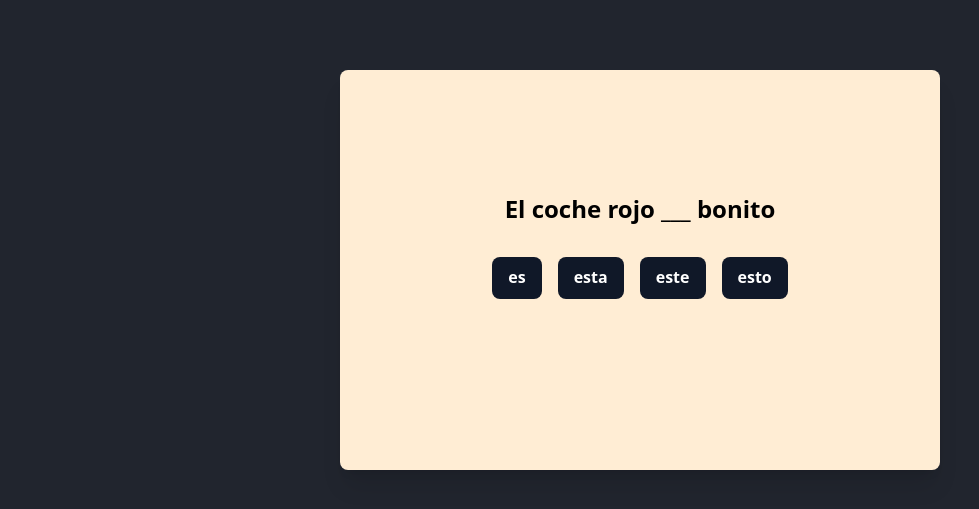
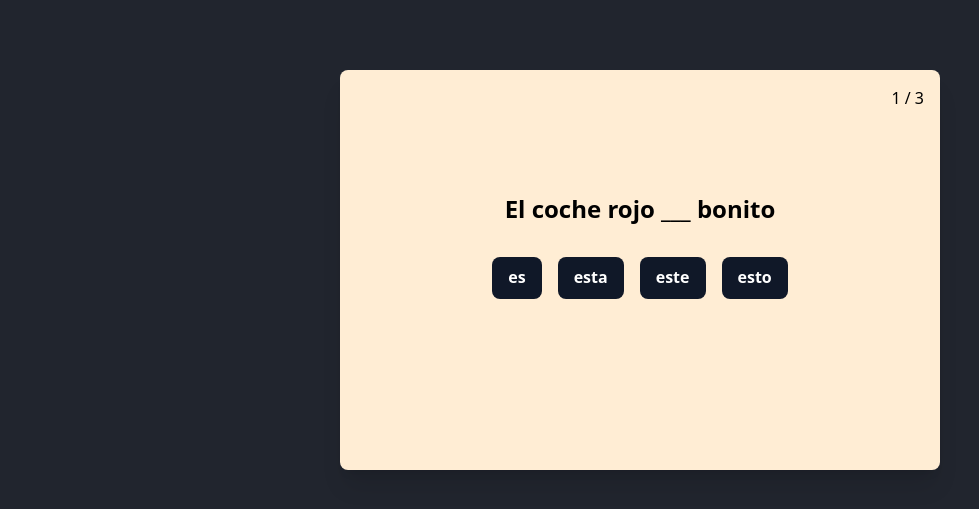
Before and after one commit to AndyBeable/idioma, a React (Vite) app: page /quiz in a window 1280 px wide. Shown: the part 239-748 px from the top of the page, without its empty margins (0-979 px from the left). Built offline with nearby package versions, Linux system fonts and the light colour scheme; no server answers.

Commit message:
adds quiz counter

```diff
--- a/src/components/Flashcard.jsx
+++ b/src/components/Flashcard.jsx
@@ -41,9 +41,7 @@ function Flashcard({
       )}
       <div className="flex items-center justify-center">
   {studyMode === 'type' ? (
-    // Type mode
     showFeedback ? (
-      // Show feedback
       <div className="text-center">
         <p className={`text-lg font-bold mb-2 ${isCorrect ? 'text-green-300' : 'text-red-300'}`}>
           {isCorrect ? '✅ Correct!' : '❌ Incorrect'}
@@ -57,7 +55,6 @@ function Flashcard({
         </button>
       </div>
     ) : (
-      // Show input
       <input
         type="text"
         value={userAnswer}
@@ -73,7 +70,6 @@ function Flashcard({
       />
     )
   ) : (
-    // Reveal mode
     isInteractive && (
       <button
         className="bg-gray-900 text-white px-4 py-2 rounded-lg hover:bg-gray-800 transition-colors border-b-2 border-transparent hover:border-yellow-500 font-bold"
--- a/src/components/Footer.jsx
+++ b/src/components/Footer.jsx
@@ -2,7 +2,7 @@ function Footer() {
   return (
     <footer className="text-white py-4">
       <div className="container mx-auto text-center">
-        <p>&copy; {new Date().getFullYear()} Your Language Learning App</p>
+        <p>&copy; {new Date().getFullYear()} Idioma</p>
       </div>
     </footer>
   )
--- a/src/pages/Flashcards.jsx
+++ b/src/pages/Flashcards.jsx
@@ -33,10 +33,8 @@ const defaultFlashcards = [
 ]
 
 function Flashcards() {
-  // Load flashcards from Contentful or localStorage
   const loadFlashcards = async () => {
     try {
-      // Try to fetch from Contentful first
       const contentfulCards = await fetchFlashcards()
       if (contentfulCards && contentfulCards.length > 0) {
         return contentfulCards
@@ -45,7 +43,6 @@ function Flashcards() {
       console.log('Contentful fetch failed, using localStorage fallback:', error)
     }
 
-    // Fallback to localStorage or defaults
     const saved = localStorage.getItem('flashcards')
     return saved ? JSON.parse(saved) : defaultFlashcards
   }
@@ -58,7 +55,6 @@ function Flashcards() {
   const [currentCardNumber, setCurrentCardNumber] = useState(1)
   const [isOpen, setIsOpen] = useState(false)
 
-  // Load flashcards on component mount
   useEffect(() => {
     const loadData = async () => {
       setIsLoading(true)
@@ -68,7 +64,6 @@ function Flashcards() {
         setCardQueue([...loadedCards])
       } catch (error) {
         console.error('Error loading flashcards:', error)
-        // Fallback to defaults
         setFlashcards(defaultFlashcards)
         setCardQueue([...defaultFlashcards])
       } finally {
@@ -79,7 +74,6 @@ function Flashcards() {
     loadData()
   }, [])
 
-  // Save flashcards to localStorage whenever they change
   useEffect(() => {
     if (flashcards.length > 0) {
       localStorage.setItem('flashcards', JSON.stringify(flashcards))
@@ -87,7 +81,6 @@ function Flashcards() {
     }
   }, [flashcards])
 
-  // Reset current card number when queue changes
   useEffect(() => {
     setCurrentCardNumber(1)
   }, [cardQueue.length])
@@ -95,28 +88,24 @@ function Flashcards() {
   function handleNext() {
     setIsAnswerVisible(false)
 
-    // If we only have one card, just reset the count
     if (cardQueue.length <= 1) {
       setCurrentCardNumber(1)
       return
     }
 
-    // For multiple cards, increment count and shuffle queue
     setCurrentCardNumber(prev => {
       if (prev >= cardQueue.length) {
-        return 1 // Reset to first card
+        return 1
       }
       return prev + 1
     })
 
     setCardQueue((prevQueue) => {
-      // Move the first card to the end
       const [first, ...rest] = prevQueue
       return [...rest, first]
     })
   }
 
-  // Calculate current index based on actual position in queue
   const currentIndex = Math.min(currentCardNumber, cardQueue.length)
 
   if (isLoading) {
@@ -135,19 +124,16 @@ function Flashcards() {
       exit={{ x: -300, opacity: 0 }}
       transition={{ duration: 0.3, ease: "easeInOut" }}
     >
-      {/* Header */}
       <div className="flex items-center justify-between p-4 lg:p-6">
         <Button className="bg-gray-700 hover:bg-gray-800 border-b-2 border-transparent hover:border-yellow-500 text-white font-bold py-2 px-3 lg:py-3 lg:px-6 rounded-lg transition-colors text-sm lg:text-base" to="/">Back to Home</Button>
         <h1 className="text-white text-xl lg:text-2xl font-bold">Test your knowledge</h1>
         <Button className="bg-gray-700 hover:bg-gray-800 border-b-2 border-transparent hover:border-yellow-500 text-white font-bold py-2 px-3 lg:py-3 lg:px-6 rounded-lg transition-colors text-sm lg:text-base" onClick={() => setIsOpen(true)}>Add Flashcard</Button>
       </div>
 
-      {/* Description */}
       <div className="text-center mb-8">
         <p className="text-white text-lg">Learn languages and test yourself with flashcards</p>
       </div>
 
-      {/* Mode Selector */}
       <div className="flex justify-center mb-4">
         <div className="flex bg-gray-700 rounded-lg p-1">
           <button
@@ -173,7 +159,6 @@ function Flashcards() {
         </div>
       </div>
 
-      {/* Flashcards */}
       <div className="flex-1 flex items-center justify-center">
         <div className="relative w-[400px] h-[300px] lg:w-[600px] lg:h-[400px]">
         {cardQueue
--- a/src/pages/Quiz.jsx
+++ b/src/pages/Quiz.jsx
@@ -95,19 +95,17 @@ function Quiz() {
       exit={{ x: -300, opacity: 0 }}
       transition={{ duration: 0.3, ease: "easeInOut" }}
     >
-      {/* Header */}
+
       <div className="flex items-center justify-between p-4 lg:p-6">
         <Button className="bg-gray-700 hover:bg-gray-800 border-b-2 border-transparent hover:border-yellow-500 text-white font-bold py-2 px-3 lg:py-3 lg:px-6 rounded-lg transition-colors text-sm lg:text-base" to="/">Back to Home</Button>
         <h1 className="text-white text-xl lg:text-2xl font-bold">Quiz</h1>
-        <div className="w-16 lg:w-32"></div> {/* Spacer to center the title */}
+        <div className="w-16 lg:w-32"></div>
       </div>
 
-      {/* Description */}
       <div className="text-center mb-8">
         <p className="text-white text-lg">Test your knowledge with quizzes</p>
       </div>
 
-      {/* Mode Selector */}
       <div className="flex justify-center mb-4">
         <div className="flex bg-gray-700 rounded-lg p-1">
           <button
@@ -133,9 +131,14 @@ function Quiz() {
         </div>
       </div>
 
-      {/* Quiz content */}
       <div className="flex-1 flex items-center justify-center">
-        <div className={`flex flex-col items-center justify-center w-[400px] h-[300px] lg:w-[600px] lg:h-[400px] rounded-lg p-4 shadow-xl text-black bg-orange-100 text-black`}>
+        <div className={`flex flex-col items-center justify-center w-[400px] h-[300px] lg:w-[600px] lg:h-[400px] rounded-lg p-4 shadow-xl text-black bg-orange-100 text-black relative`}>
+          {!lastQuestion && (
+            <div className="absolute top-4 right-4 z-10 text-black">
+              {currentQuestionIndex + 1} / {quizQuestions.length}
+            </div>
+          )}
+
           {!lastQuestion ? (
             <>
               <QuizItem
@@ -147,7 +150,6 @@ function Quiz() {
                 studyMode={studyMode}
               />
 
-              {/* Next button */}
               <div className="flex items-center justify-center h-12">
                 {showFeedback && (
                   <button onClick={handleNextQuestion} className="mt-4 bg-gray-900 text-white px-4 py-2 rounded-lg hover:bg-gray-800 transition-colors border-b-2 border-transparent hover:border-yellow-500 font-bold">
@@ -157,7 +159,6 @@ function Quiz() {
               </div>
             </>
           ) : (
-            // Show only the score and restart button
             <div className="flex flex-col items-center justify-center">
               <span className="text-black text-3xl font-bold mb-4">You scored:<span> {score}/{quizQuestions.length}</span></span>
               <button onClick={handleRestartQuiz} className="bg-gray-900 text-white px-4 py-2 rounded-lg hover:bg-gray-800 transition-colors border-b-2 border-transparent hover:border-yellow-500 font-bold">
```
